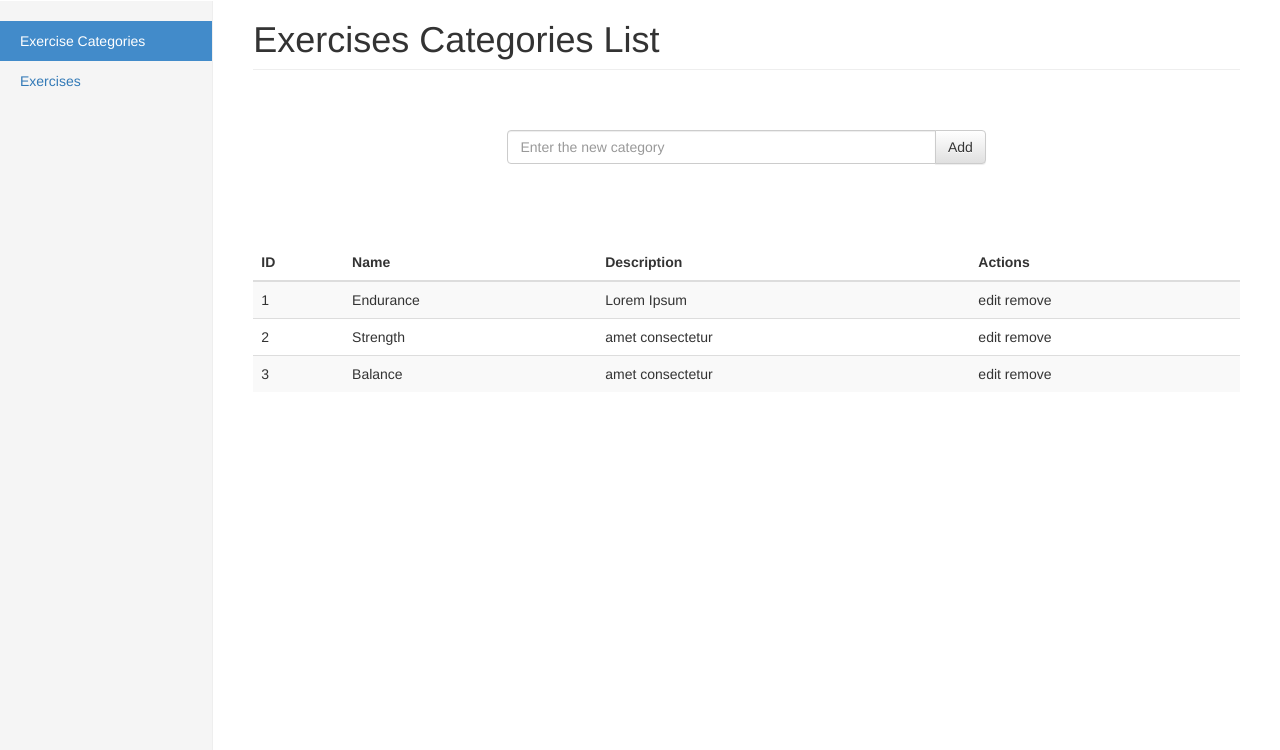
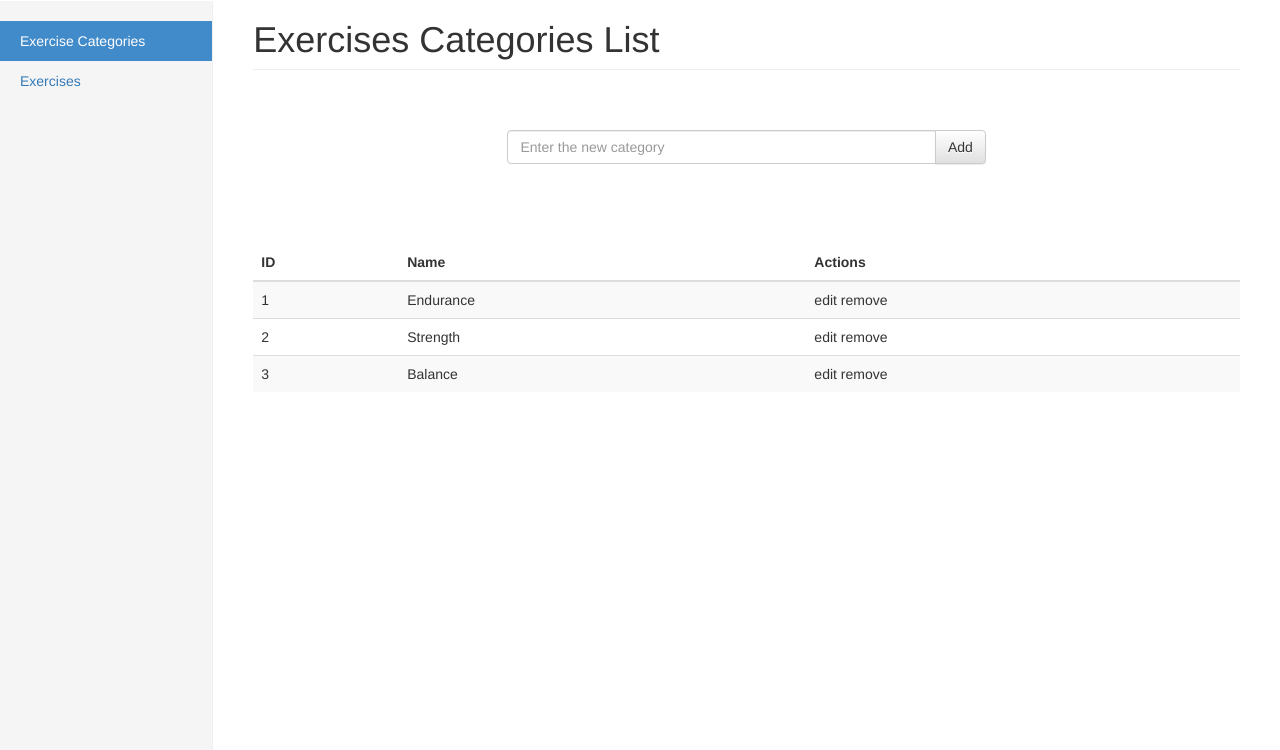
Before and after one commit to kikocastro/2014FallWeb, a PHP site: page /admin/exercises-categories in a window 1280 px wide. Shown: the part 50-800 px from the top of the page. Run offline with PHP 8.4, Linux system fonts and the light colour scheme; some libraries are stand-ins or nearby versions.

Commit message:
fixed table

```diff
--- a/fitness_track_app/wireframe/admin/exercises-categories/index.php
+++ b/fitness_track_app/wireframe/admin/exercises-categories/index.php
@@ -60,7 +60,6 @@
               <tr>
                 <th>ID</th>
                 <th>Name</th>
-                <th>Description</th>
                 <th>Actions</th>
               </tr>
             </thead>
@@ -68,19 +67,16 @@
               <tr>
                 <td>1</td>
                 <td>Endurance</td>
-                <td>Lorem Ipsum</td>
                 <td>edit remove</td>
               </tr>
               <tr>
                 <td>2</td>
                 <td>Strength</td>
-                <td>amet consectetur</td>
                 <td>edit remove</td>
               </tr>
               <tr>
                 <td>3</td>
                 <td>Balance</td>
-                <td>amet consectetur</td>
                 <td>edit remove</td>
               </tr>
 
```
